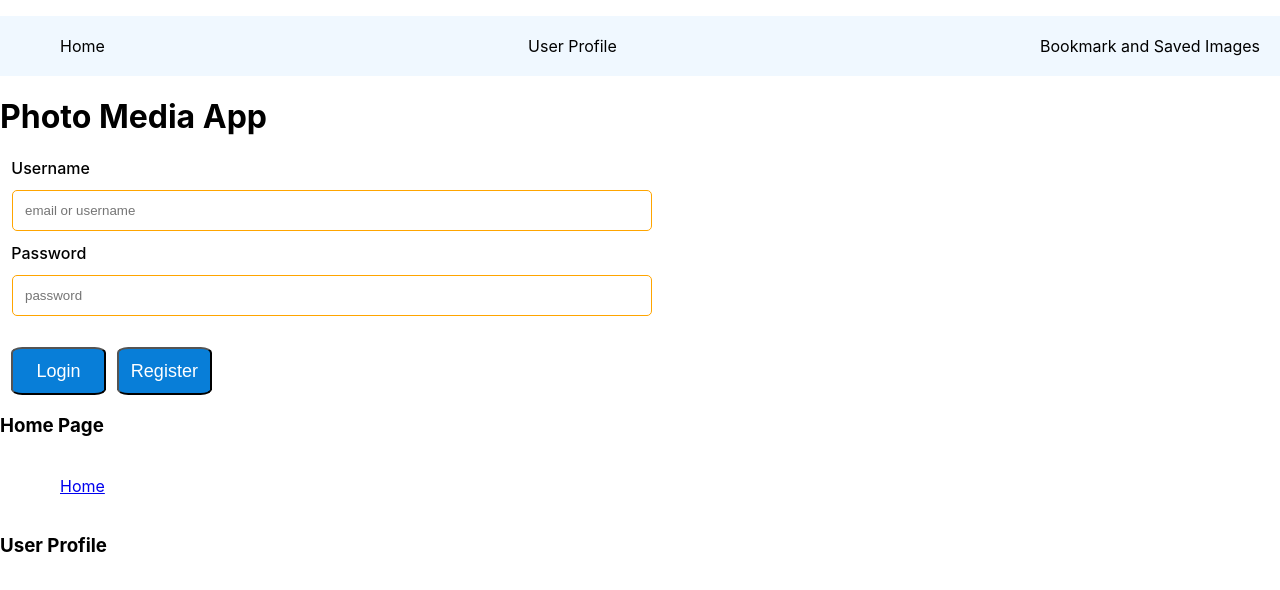
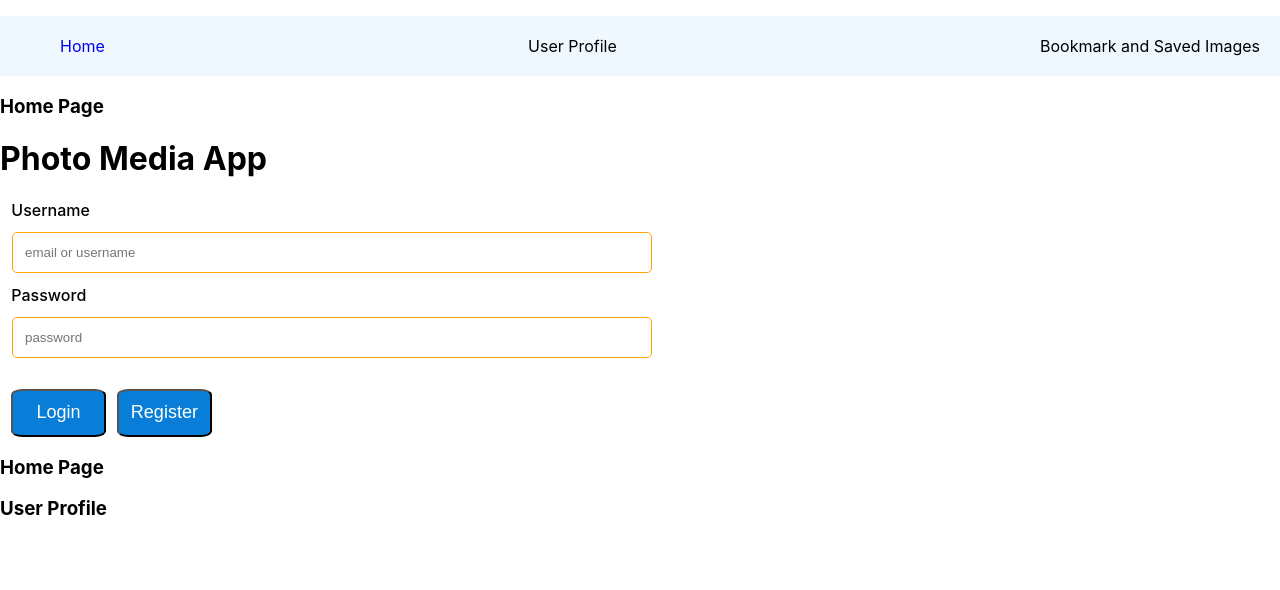
Before and after one commit to KevTheeDev/React-Photo-App, a React (Create React App) app: page /Home in a window 1280 px wide. Shown: the top 590 px of the page. Built offline with nearby package versions, Linux system fonts and the light colour scheme.

Commit message:
successfully imported home comp into NavigationBar.js and also into the render method

```diff
--- a/src/component/Home.js
+++ b/src/component/Home.js
@@ -1,19 +1,11 @@
 import React from 'react';
-import { BrowserRouter as Router, Link, } from 'react-router-dom';
+import { Route, BrowserRouter as Router, Link, Switch, } from 'react-router-dom';
 
 function Home(){
     return(
         <React.Fragment>
             <h3> Home Page </h3>
-            <Router>
-                <nav>
-                <ul>
-                    <li>
-                    <Link to="/Home">Home</Link>
-                    </li>
-                </ul>
-                </nav >
-            </Router >
+
         </React.Fragment>
     )
 }
--- a/src/component/NavigationBar.js
+++ b/src/component/NavigationBar.js
@@ -1,5 +1,9 @@
 import React from 'react';
 import './NavigationBar.css';
+import Login from './Login.js';
+import Home from './Home.js';
+import UserProfile from './UserProfile.js';
+import { Route, BrowserRouter as Router, Link, Switch, } from 'react-router-dom';
 
 
 
@@ -10,9 +14,11 @@ class NavigationBar extends React.Component {
     }
     render() {
         return (
+            <Router>
                 <div>
+                    <nav>
                         <ul className="navList">
-                    <li><a className="active"> Home </a></li>
+                            <Link to="/Home"> <li> <a className="active"> Home </a></li></Link>
 
                             <li className="dropdown">
                                 <a className="dropdown" > User Profile </a>
@@ -20,7 +26,13 @@ class NavigationBar extends React.Component {
 
                             <li><a> Bookmark and Saved Images </a></li>
                         </ul>
+                    </nav>
+                    <Switch>
+                        <Route exact path="/Home" component={Home} />
+                    </Switch>
                 </div>
+            </Router>
+
          );
     }
 }
```
Lines whose indentation alone changed are shown as unchanged.
